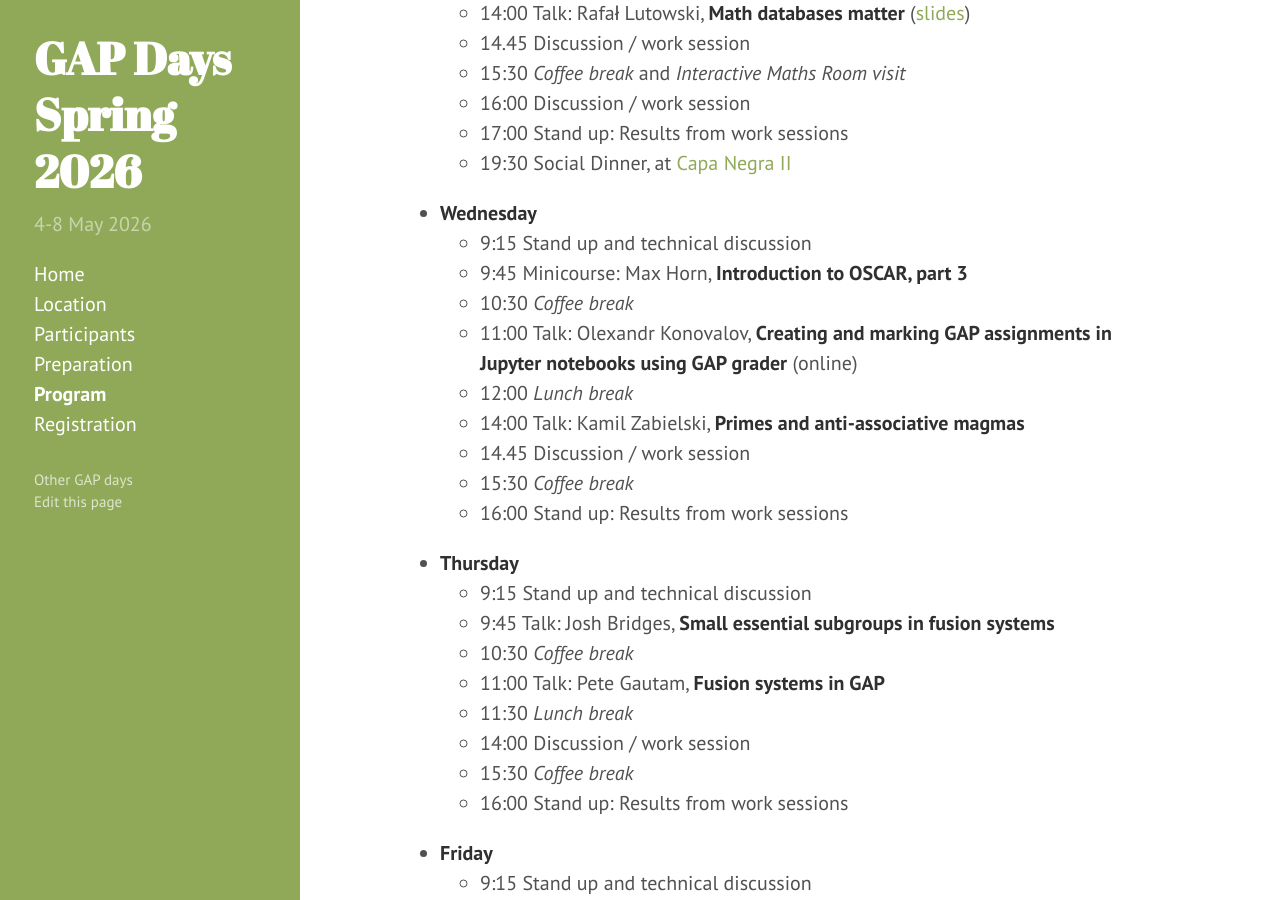
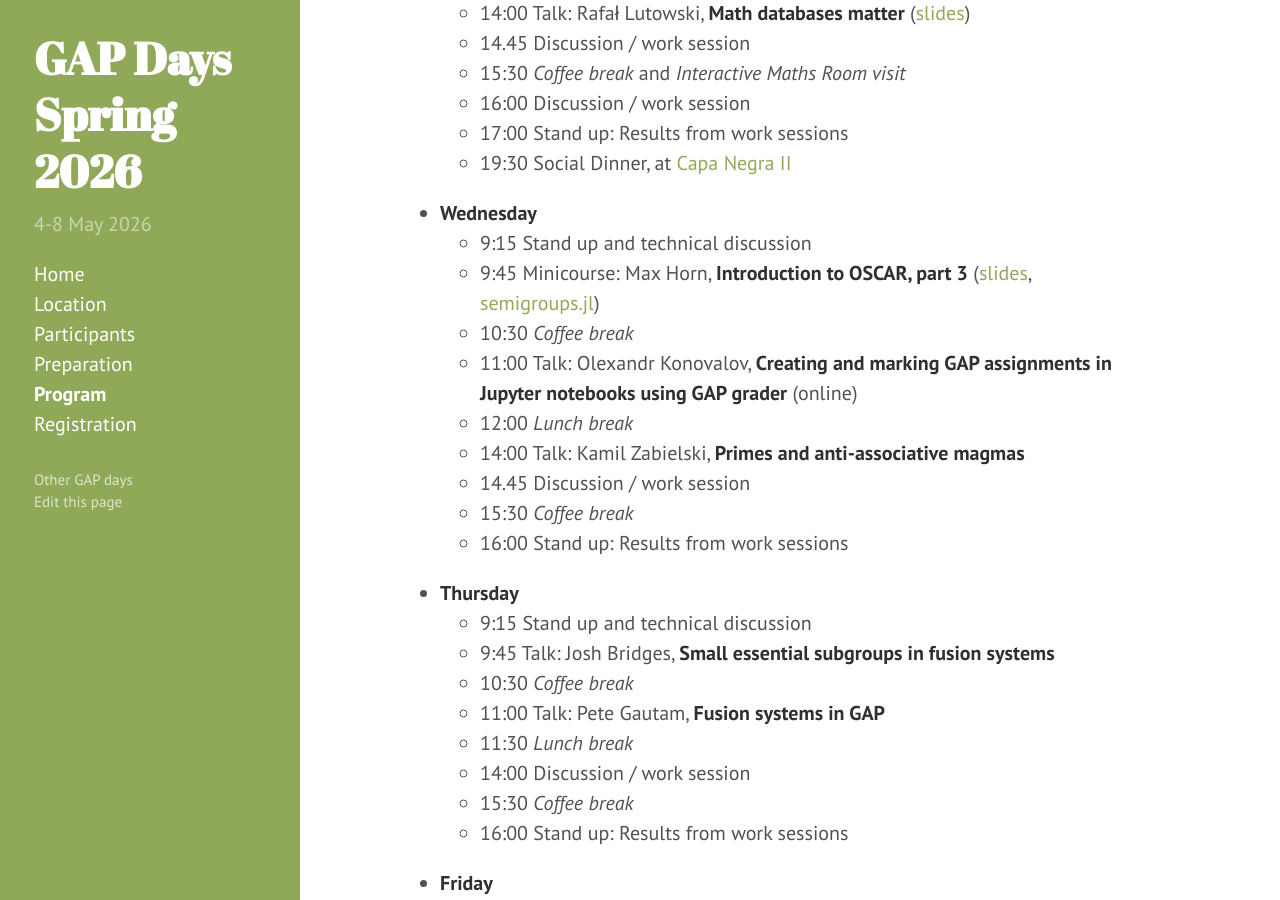
Before and after one commit to gapdays/gapdays2026-spring, a Jekyll site: the page built from program.md, in a window 1280 px wide and 900 px high, scrolled down 1020 px. Built offline with Jekyll 4.4.1, drawn with Linux system fonts in a browser that asks for light colours.

Commit message:
Files for OSCAR course, part 3

```diff
--- a/program.md
+++ b/program.md
@@ -43,7 +43,7 @@ All talks should be at most 40 minutes (including questions).
 
 - **Wednesday**
   -  9:15 Stand up and technical discussion
-  -  9:45 Minicourse: Max Horn, **Introduction to OSCAR, part 3**
+  -  9:45 Minicourse: Max Horn, **Introduction to OSCAR, part 3** ([slides]({{ site.baseurl }}/slides/OSCAR-porto2026-part2.pdf), [semigroups.jl]({{ site.baseurl }}/slides/semigroups.jl))
   - 10:30 *Coffee break*
   - 11:00 Talk: Olexandr Konovalov, **Creating and marking GAP assignments in Jupyter notebooks using GAP grader** (online)
   - 12:00 *Lunch break*
```
Also changed, not shown: 2 other files.
